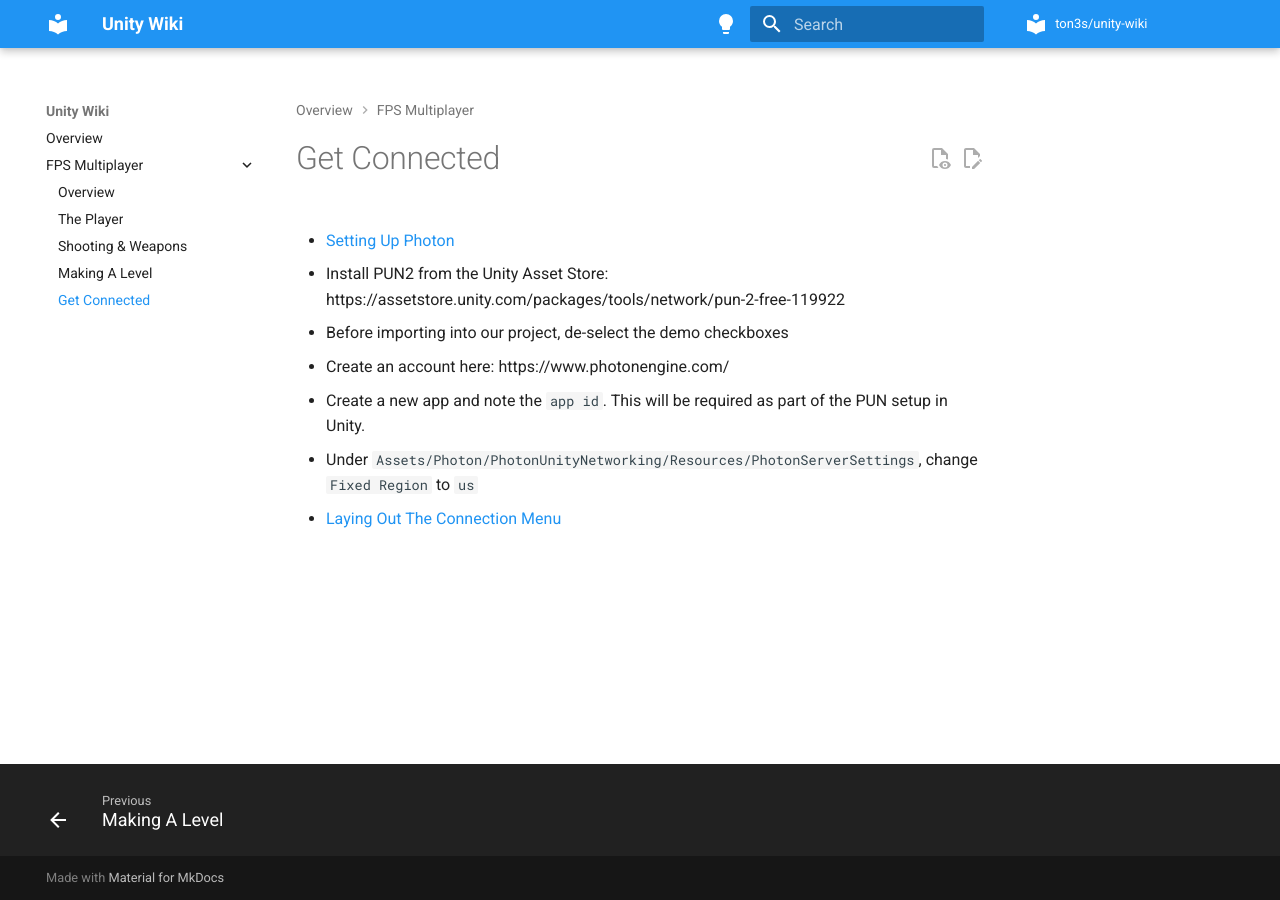
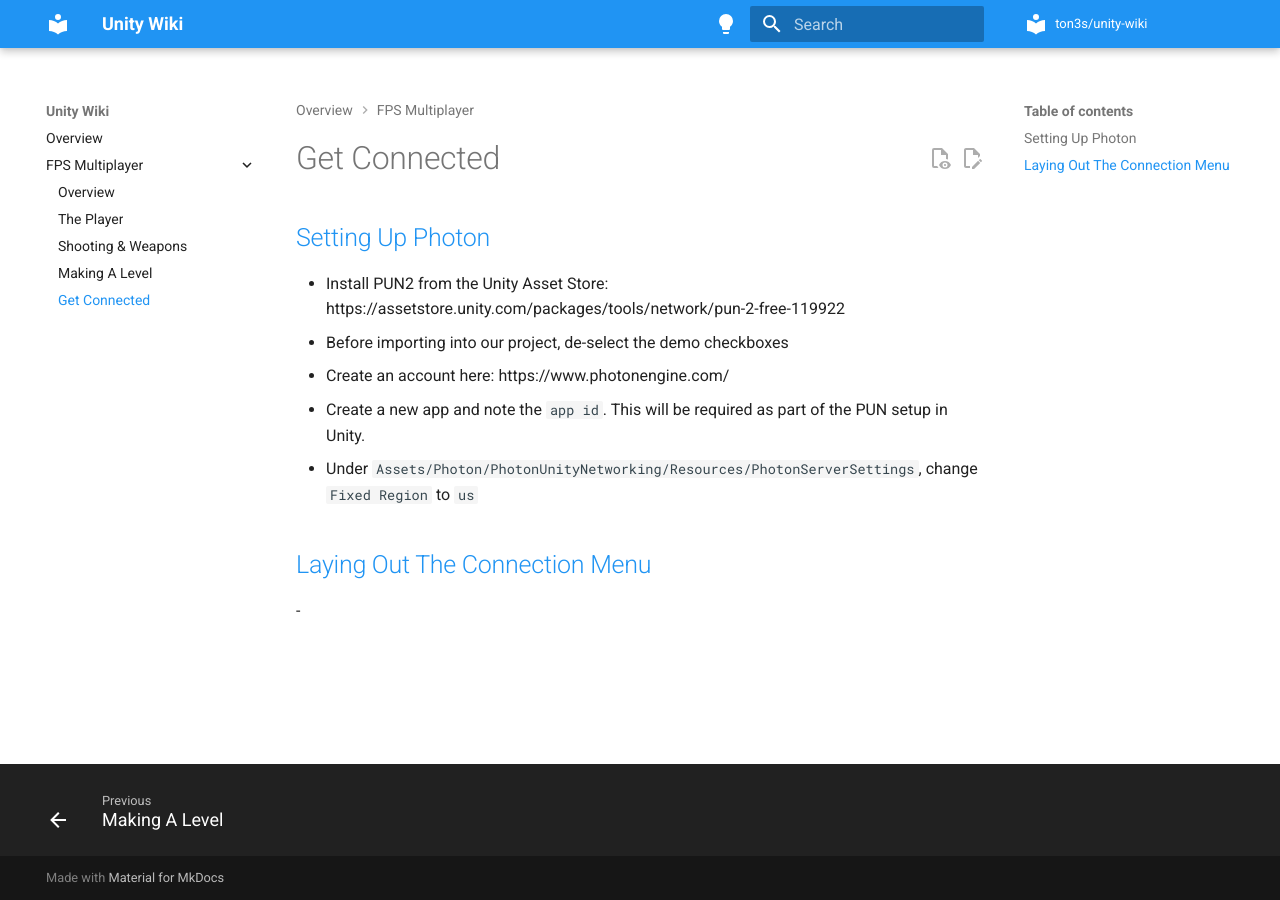
Before and after one commit to ton3s/unity-wiki, an MkDocs documentation site: the page built from docs/fps-multiplayer/get-connected.md, in a window 1280 px wide. Built offline with MkDocs 1.6.1 and Material for MkDocs 9.7.7, drawn with Linux system fonts in a browser that asks for light colours.

Commit message:
Fix formatting

```diff
--- a/docs/fps-multiplayer/get-connected.md
+++ b/docs/fps-multiplayer/get-connected.md
@@ -1,6 +1,6 @@
 # Get Connected
 
-- [Setting Up Photon](https://www.udemy.com/course/unity-online-multiplayer/learn/lecture/25987962#questions)
+## [Setting Up Photon](https://www.udemy.com/course/unity-online-multiplayer/learn/lecture/25987962#questions)
 
 - Install PUN2 from the Unity Asset Store: https://assetstore.unity.com/packages/tools/network/pun-2-free-119922
 - Before importing into our project, de-select the demo checkboxes
@@ -8,4 +8,6 @@
 - Create a new app and note the `app id`. This will be required as part of the PUN setup in Unity.
 - Under `Assets/Photon/PhotonUnityNetworking/Resources/PhotonServerSettings`, change `Fixed Region` to `us`
 
-- [Laying Out The Connection Menu](https://www.udemy.com/course/unity-online-multiplayer/learn/lecture/25987964#questions)
+## [Laying Out The Connection Menu](https://www.udemy.com/course/unity-online-multiplayer/learn/lecture/25987964#questions)
+
+-
```
